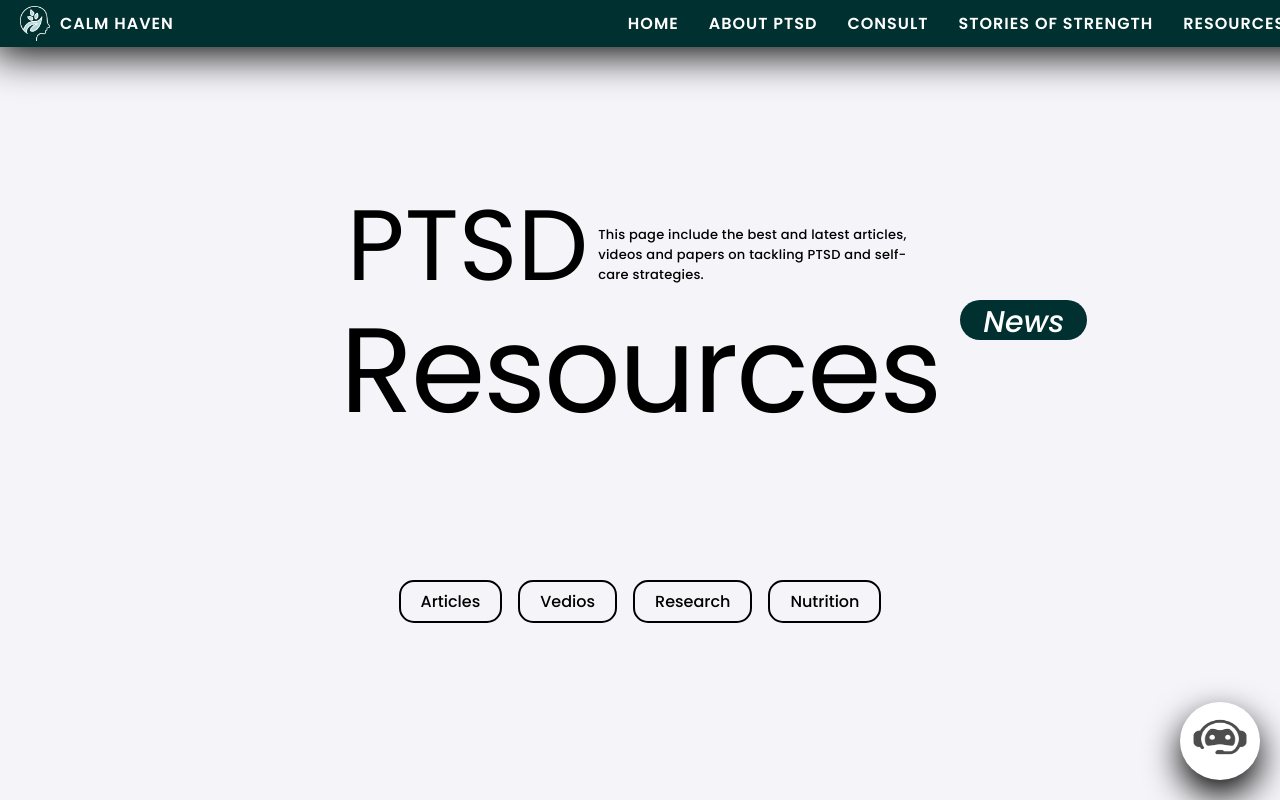
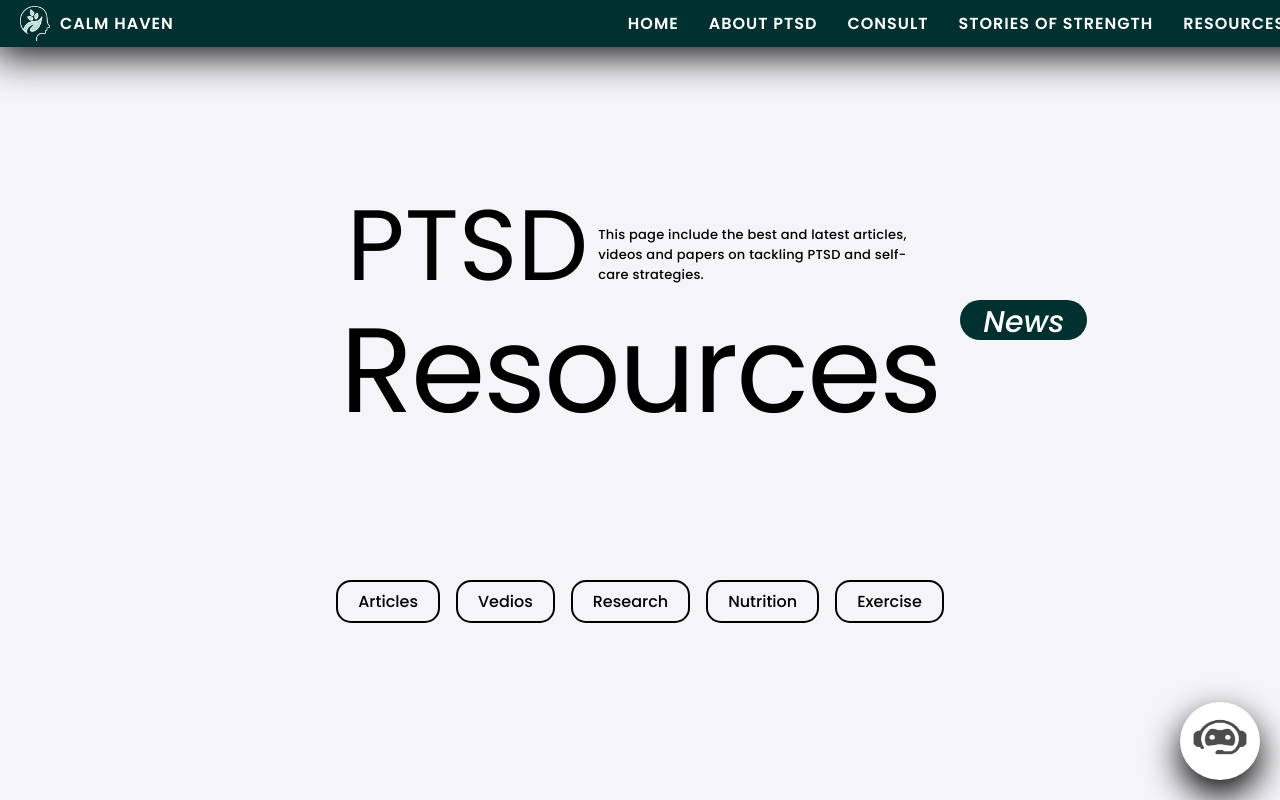
Before and after one commit to manu2701/CalmHaven, a React (Create React App) app in the folder Frontend/: page /resources in a window 1280 px wide. Shown: the top 800 px of the page. Built offline with nearby package versions, Linux system fonts and the light colour scheme.

Commit message:
Saved current structure and changes

```diff
--- a/Frontend/src/components/Resources.js
+++ b/Frontend/src/components/Resources.js
@@ -18,6 +18,7 @@ function Resources(){
                     <p>Vedios</p>
                     <p>Research</p>
                     <p>Nutrition</p>
+                    <p>Exercise</p>
                 </div>
             </div>
         </div>
```
